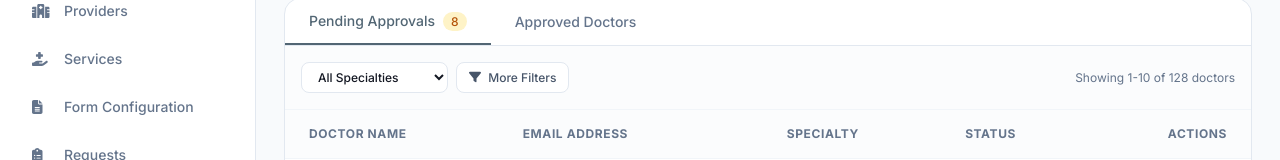
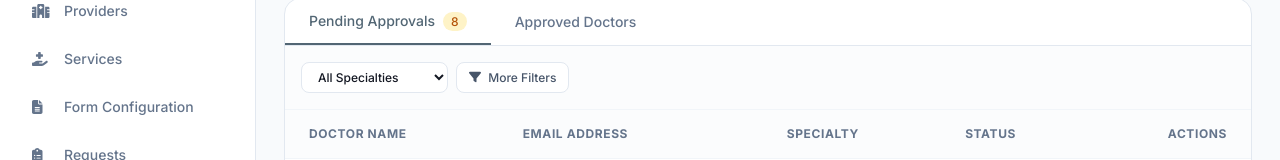
Before and after one commit to Mayuri2502/at-home-healthcare-admin-react, a React (Create React App) app: page /doctors in a window 1280 px wide. Shown: the part 211-371 px from the top of the page. Built offline with nearby package versions, Linux system fonts and the light colour scheme; sample sign-in values are in the browser's storage.

Commit message:
fixed doctors pagination ui

```diff
--- a/src/components/doctors/DoctorsTable.tsx
+++ b/src/components/doctors/DoctorsTable.tsx
@@ -269,9 +269,6 @@ const DoctorsTable = ({ onApprove, onReject, onView }: DoctorsTableProps) => {
             <i className="fa-solid fa-filter mr-1"></i> {t('doctors.moreFilters')}
           </button>
         </div>
-        <div className="text-xs text-slate-500">
-          {t('doctors.showingDoctors', { start: 1, end: 10, total: 128 })}
-        </div>
       </div>
 
       {/* Pending Table */}
```
